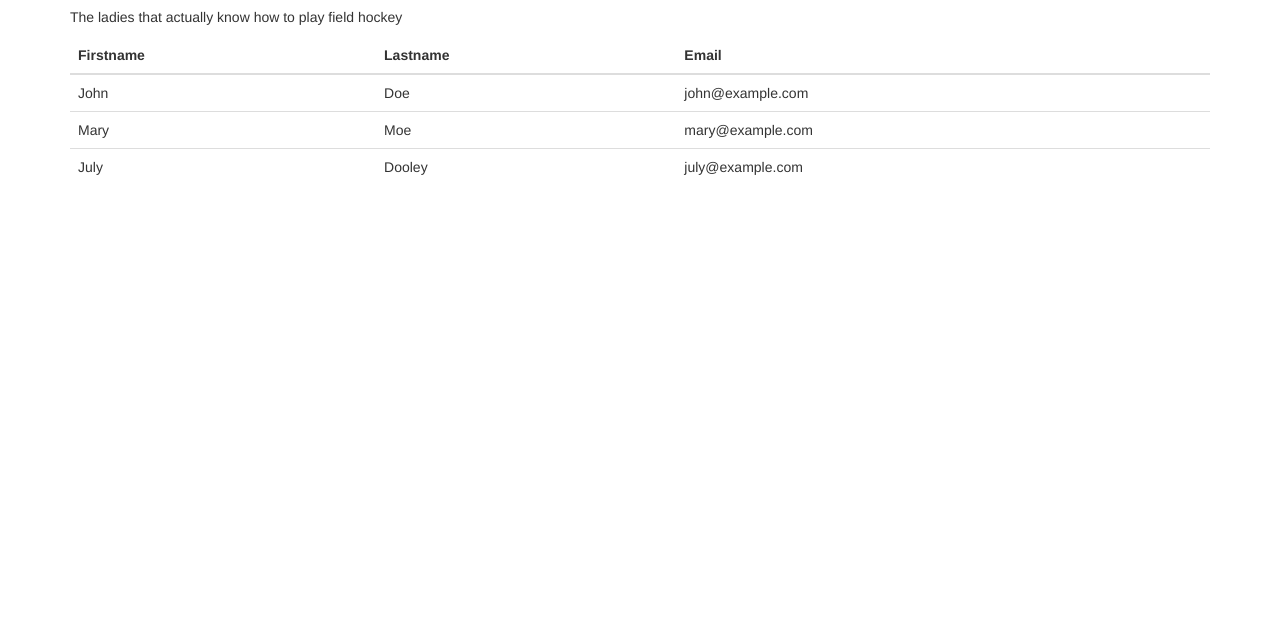
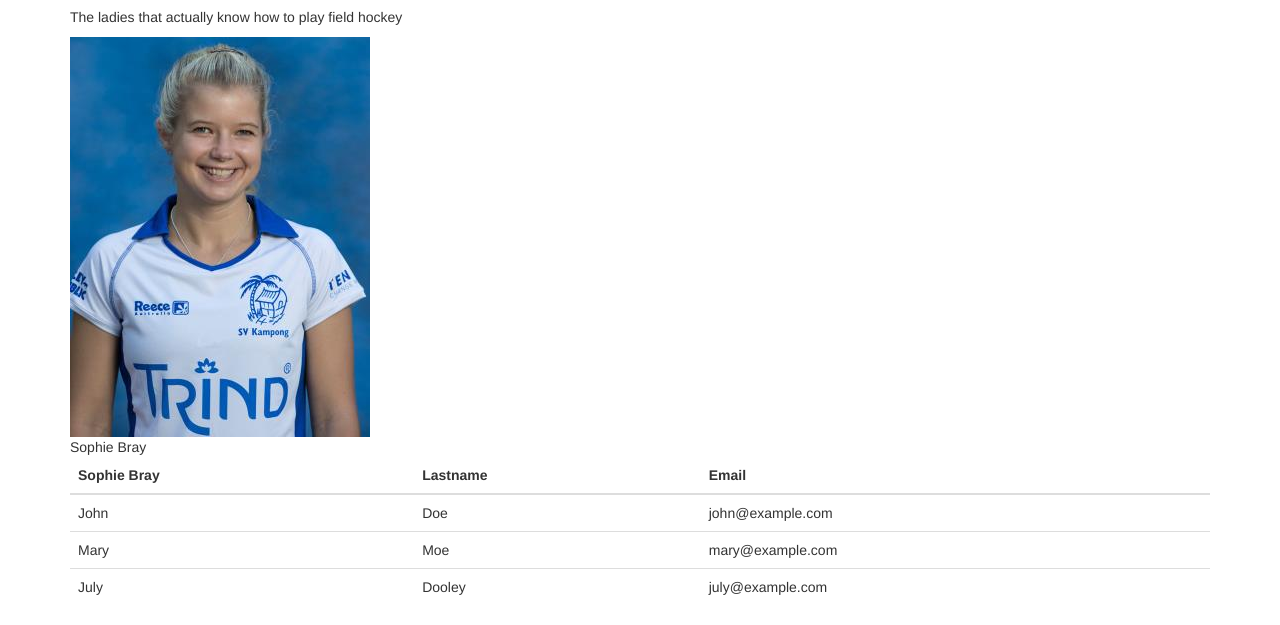
Before and after one commit to guinnifer/myteam, a plain HTML site: page index.html in a window 1280 px wide. Shown: the part 658-1283 px from the top of the page. Before the commit the page ends 863 px from the top, so only its background shows below. Drawn offline with nearby package versions, Linux system fonts and the light colour scheme.

Commit message:
index.html

```diff
--- a/item.html
+++ b/index.html
@@ -23,10 +23,24 @@
   <div class="container">
     <h2>Dames 1</h2>
     <p>The ladies that actually know how to play field hockey</p>
+    <div class="Spelerblok">
+    						<div class="spelerblok_foto">
+
+    							<a href=http://www.kampong.nl>
+
+    								<img src=img/sophie-bray.jpg>
+
+    							</a>
+
+    						</div>
+    						<div class="spelerblok_info">
+    							Sophie  Bray
+    						</div>
+    					</div>
     <table class="table">
       <thead>
         <tr>
-          <th>Firstname</th>
+          <th>Sophie Bray</th>
           <th>Lastname</th>
           <th>Email</th>
         </tr>
```
